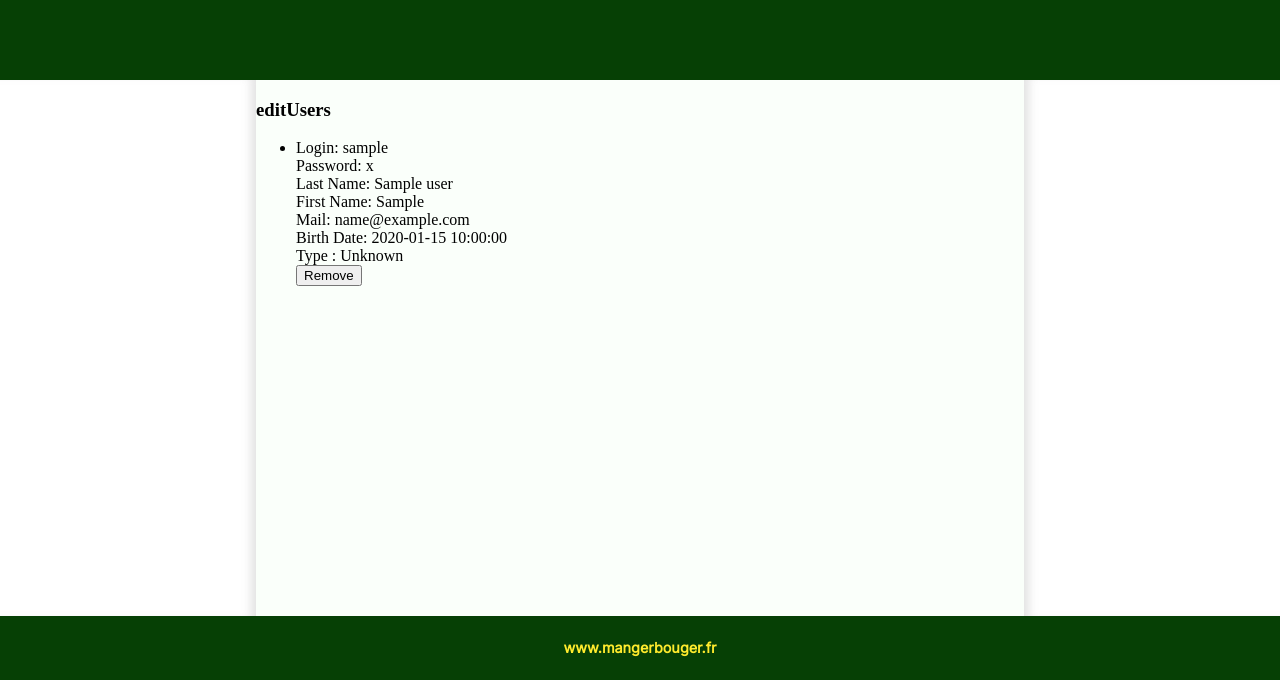
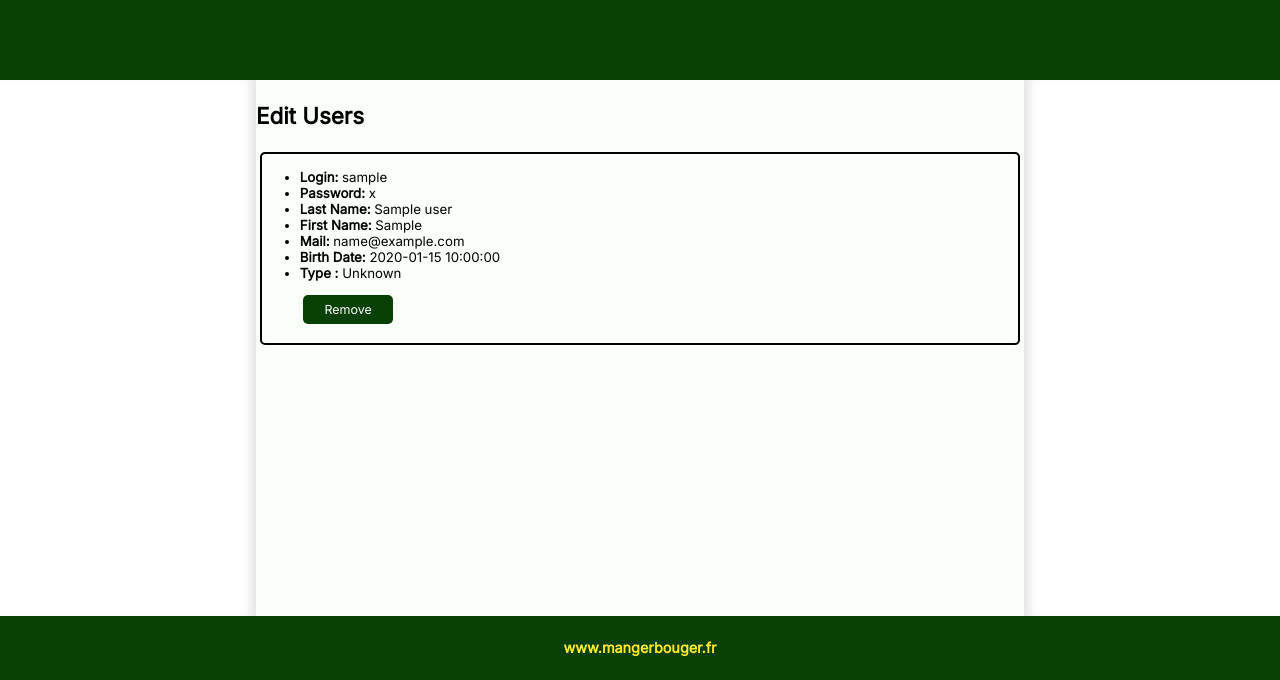
Before and after one commit to leoHerv/TechWebProjet, a Symfony app: template templates/MainTemplate/Admin/editUsers.html.twig in a window 1280 px wide. Shown: the part 120-800 px from the top of the page. Run offline with Twig, Linux system fonts and the light colour scheme; the template is opened without the code that fills it: most values are stand-ins (such as "Sample title", 1, 10 or a date in 2020); some libraries are stand-ins or nearby versions.

Commit message:
EditUsers finish

```diff
--- /dev/null
+++ b/public/css/Admin/editUsers.css
@@ -0,0 +1,38 @@
+form{
+    margin: 0.5%;
+}
+
+button{
+    background-color: #064005;
+    border: none;
+
+    color: white;
+    font-family: 'Inter', serif;
+    font-style: normal;
+    /*padding: 10px 30px;*/
+    padding: 1% 3%;
+    margin: 2% 0.5% 0.5% 0.5%;
+    font-size: calc(0.6vw + 0.6vh);
+    text-decoration: none;
+    cursor: pointer;
+    border-radius: 5px;
+}
+
+ul{
+    border: 2px solid black;
+    border-radius: 5px;
+    padding: 2% 2% 2% 5%;
+
+}
+
+h3{
+    font-family: 'Inter', serif;
+    font-style: normal;
+    font-size: calc(1vw + 1.2vh);
+}
+
+li{
+    font-family: 'Inter', serif;
+    font-style: normal;
+    font-size: calc(0.6vw + 0.7vh);
+}
--- a/src/Controller/AdminController.php
+++ b/src/Controller/AdminController.php
@@ -53,6 +53,10 @@ class AdminController extends AbstractController
                 $em->flush();
                 $this->addFlash('info', 'The user is remove.');
             }
+            else
+            {
+                $this->addFlash('info', 'You cannot remove this user.');
+            }
         }
         else
         {
--- a/templates/MainTemplate/Admin/editUsers.html.twig
+++ b/templates/MainTemplate/Admin/editUsers.html.twig
@@ -1,26 +1,29 @@
 {% extends 'Base/base.html.twig' %}
 
+{% block css %}
+    {{ parent() }}
+    <link rel="stylesheet" href="{{ asset('css/Admin/editUsers.css') }}" />
+{% endblock %}
 
 {% block body %}
-    <h3>editUsers</h3>
+    <h3>Edit Users</h3>
 
     <div id="flash">
         {% include 'Layouts/flash.html.twig' %}
     </div>
 
+        {% for user in users %}
+
+
+            <form action="/suppUser/{{ user.id }}">
                 <ul>
-        {% for user in users %}
-            {% if not(('ROLE_SUPER_ADMIN' in user.roles) and (currentUser == user)) %}
-
-                <li>
-                    <form action="/suppUser/{{ user.id }}">
-                        <p>Login: {{ user.login }} </p>
-                        <p>Password: {{ user.password }} </p>
-                        <p>Last Name: {{ user.name }} </p>
-                        <p>First Name: {{ user.firstName }} </p>
-                        <p>Mail: {{ user.mail }} </p>
-                        <p>Birth Date: {{ user.birthDate }} </p>
-                        <p>Type :
+                    <li><strong>Login:</strong> {{ user.login }} </li>
+                    <li><strong>Password:</strong> {{ user.password }} </li>
+                    <li><strong>Last Name:</strong> {{ user.name }} </li>
+                    <li><strong>First Name:</strong> {{ user.firstName }} </li>
+                    <li><strong>Mail:</strong> {{ user.mail }} </li>
+                    <li><strong>Birth Date:</strong> {{ user.birthDate }} </li>
+                    <li><strong>Type :</strong>
                     {% if ('ROLE_SUPER_ADMIN' in user.roles) %}
                         Super Admin
                     {% elseif('ROLE_ADMIN' in user.roles) %}
@@ -31,13 +34,17 @@
                         Unknown
                     {% endif %}
 
-                        </p>
+                    </li>
+                    {% if not(('ROLE_SUPER_ADMIN' in user.roles) or (currentUser == user)) %}
+
                         <button type="submit">Remove</button>
-                    </form>
-                </li>
 
                     {% endif %}
+                </ul>
+            </form>
+
+
 
         {% endfor %}
-    </ul>
+
 {% endblock %}
```
Also changed, not shown: dbvente/mybase.db. Lines whose indentation alone changed are shown as unchanged.
